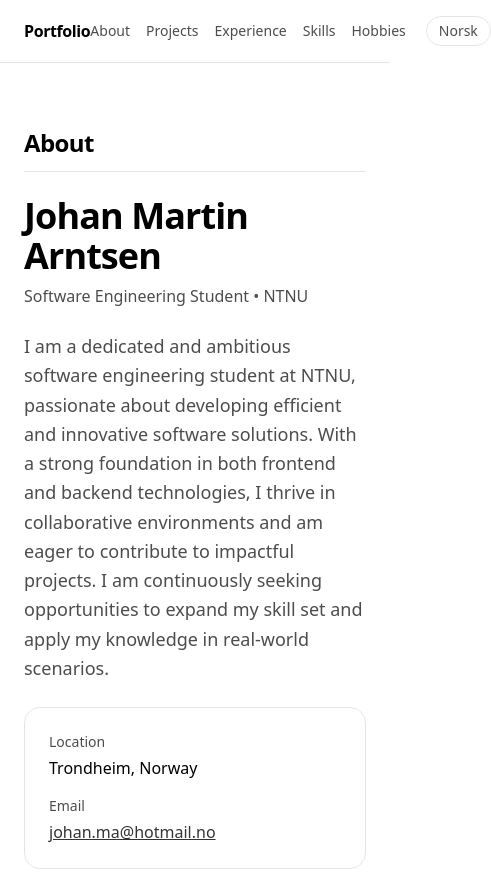
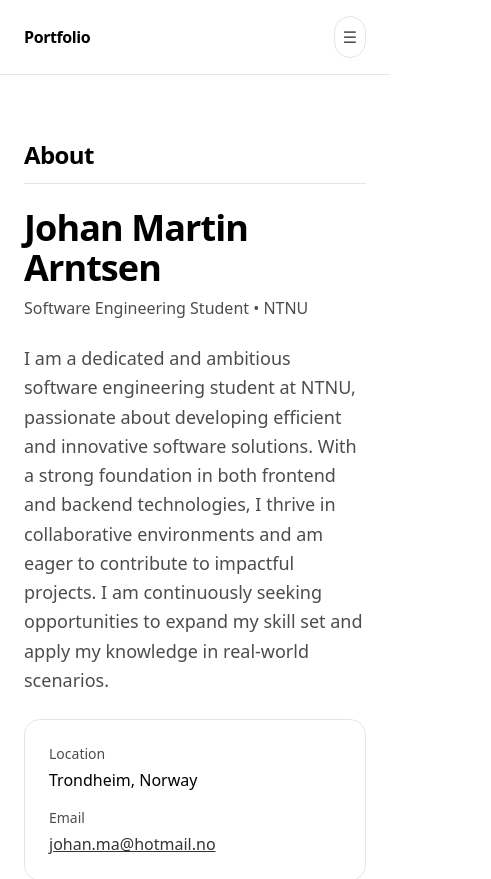
Before and after one commit to johamar/portfolio, a React (Vite) app: page / in a window 390 px wide. Shown: the top 879 px of the page, 491 px wide, since content can reach past the window. Built offline with nearby package versions, Linux system fonts and the light colour scheme.

Commit message:
make navbar more scalable for mobile

```diff
--- a/src/components/Navbar.jsx
+++ b/src/components/Navbar.jsx
@@ -1,3 +1,4 @@
+import { useState, useEffect } from "react";
 import { useTranslation } from "react-i18next";
 
 const items = [
@@ -10,12 +11,23 @@ const items = [
 
 export default function Navbar() {
   const { t, i18n } = useTranslation();
+  const [open, setOpen] = useState(false);
 
-  const isNb = (i18n.resolvedLanguage || i18n.language || "").startsWith("nb");
+  const lang = i18n.resolvedLanguage || i18n.language || "";
+  const isNb = lang.startsWith("nb");
 
   const toggleLanguage = () => {
     i18n.changeLanguage(isNb ? "en" : "nb");
+    setOpen(false);
   };
+
+  useEffect(() => {
+    const onKey = (e) => {
+      if (e.key === "Escape") setOpen(false);
+    };
+    if (open) document.addEventListener("keydown", onKey);
+    return () => document.removeEventListener("keydown", onKey);
+  }, [open]);
 
   return (
     <header className="sticky top-0 z-50 backdrop-blur bg-white/70 border-b border-black/10">
@@ -24,7 +36,8 @@ export default function Navbar() {
           {t("brand.portfolio")}
         </a>
 
-        <div className="flex items-center gap-5 text-sm">
+        {/* Desktop links */}
+        <div className="hidden md:flex items-center gap-5 text-sm">
           <div className="flex gap-4">
             {items.map((it) => (
               <a
@@ -45,7 +58,45 @@ export default function Navbar() {
             {isNb ? "English" : "Norsk"}
           </button>
         </div>
+
+        {/* Mobile hamburger */}
+        <div className="md:hidden">
+          <button
+            onClick={() => setOpen((s) => !s)}
+            aria-expanded={open}
+            aria-label={t("nav.toggleMenu") || "Toggle menu"}
+            className="rounded-full border border-black/10 p-2 text-black/70 hover:text-black transition"
+          >
+            {open ? "✕" : "☰"}
+          </button>
+        </div>
       </nav>
+
+      {/* Mobile menu */}
+      {open && (
+        <div className="md:hidden border-t border-black/10 bg-white/95">
+          <div className="px-6 py-4 flex flex-col gap-3">
+            {items.map((it) => (
+              <a
+                key={it.id}
+                href={`#${it.id}`}
+                onClick={() => setOpen(false)}
+                className="block text-black/80 py-2"
+              >
+                {t(it.key)}
+              </a>
+            ))}
+
+            <button
+              onClick={toggleLanguage}
+              className="mt-2 self-start rounded-full border border-black/10 px-3 py-1 text-black/70 hover:text-black transition"
+              aria-label={t("nav.toggleLanguage")}
+            >
+              {isNb ? "English" : "Norsk"}
+            </button>
+          </div>
+        </div>
+      )}
     </header>
   );
 }
```
